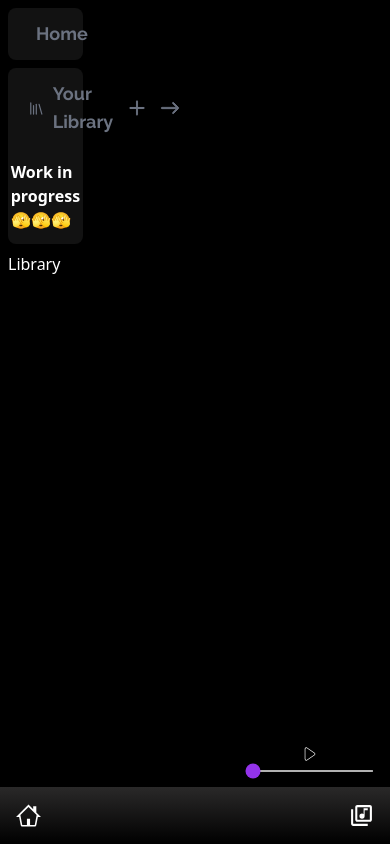
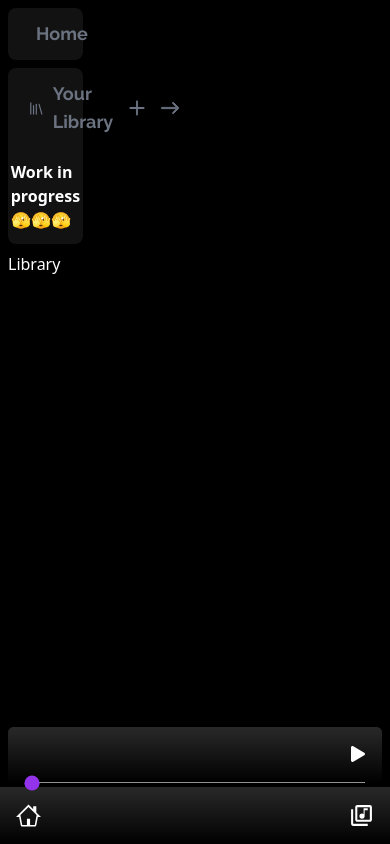
Before and after one commit to anonthedev/booksuno, a Next.js app: page /library in a window 390 px wide. Built offline with nearby package versions, Linux system fonts and the light colour scheme; a web font is replaced by a local one.

Commit message:
Better audio player and play/pause btn on book page which fcking works

```diff
--- a/src/Components/AudioController.tsx
+++ b/src/Components/AudioController.tsx
@@ -2,7 +2,7 @@
 "use client"
 
 import React, { useState, useEffect, MouseEventHandler } from 'react';
-import { CiPause1, CiPlay1 } from "react-icons/ci";
+import { FaPlay, FaPause } from "react-icons/fa"
 import { useAudioURL } from '@/zustand/state';
 
 interface propType {
@@ -19,7 +19,7 @@ const AudioController = ({ onPlay, onPause, isPlaying, onVolumeChange, onSeek, c
     const [volume, setVolume] = useState(100);
     const [isSeeking, setIsSeeking] = useState(false);
 
-    const {audioInfo} = useAudioURL((state:any) => state)
+    const { audioInfo } = useAudioURL((state: any) => state)
 
     useEffect(() => {
         setVolume(100); // Reset volume when audio changes
@@ -43,13 +43,15 @@ const AudioController = ({ onPlay, onPause, isPlaying, onVolumeChange, onSeek, c
     };
 
     return (
-        <div className="flex flex-row gap-2 items-center justify-between w-full min-h-[56px] bg-black md:justify-between">
+        <section className='flex flex-col md:mb-1'>
+            <div className="flex flex-col w-full min-h-[56px] bg-gradient-to-t from-black to-[#2a2929]  md:justify-between px-4 rounded-md">
+                <div className="flex flex-row gap-2 items-center justify-between w-100 min-h-[54px]">
                     <div className='w-[35ch]'>
                         <p>{audioInfo.audioName}</p>
                     </div>
-            <div className='flex flex-col items-center md:gap-2'>
-                <CiPlay1 onClick={onPlay} className={`${isPlaying ? "hidden" : "block"} cursor-pointer`} />
-                <CiPause1 onClick={onPause} className={`${isPlaying ? "block" : "hidden"} cursor-pointer`} />
+                    <div className='flex flex-col items-center'>
+                        <FaPlay onClick={onPlay} className={`${isPlaying ? "hidden" : "block"} cursor-pointer`} />
+                        <FaPause onClick={onPause} className={`${isPlaying ? "block" : "hidden"} cursor-pointer`} />
                         <div className='flex flex-row items-center gap-3'>
                             <span className='md:hidden'>{formatTime(currentTime)}</span>
                             <input
@@ -60,7 +62,7 @@ const AudioController = ({ onPlay, onPause, isPlaying, onVolumeChange, onSeek, c
                                 onMouseDown={() => setIsSeeking(true)}
                                 onMouseUp={(e) => { setIsSeeking(false); handleSeek(e); }}
                                 onChange={handleSeek}
-                        className="h-[2px] accent-purple-600 w-72 md:w-auto"
+                                className="h-[2px] accent-purple-600 w-72 md:hidden"
                             />
                             <span className='md:hidden'>{formatTime(duration)}</span>
                         </div>
@@ -74,6 +76,19 @@ const AudioController = ({ onPlay, onPause, isPlaying, onVolumeChange, onSeek, c
                         className="h-[2px] accent-purple-600 lg:hidden"
                     />
                 </div>
+                <input
+                    type="range"
+                    min="0"
+                    max={duration}
+                    value={isSeeking ? currentTime : currentTime}
+                    onMouseDown={() => setIsSeeking(true)}
+                    onMouseUp={(e) => { setIsSeeking(false); handleSeek(e); }}
+                    onChange={handleSeek}
+                    className="hidden md:block h-[1px] accent-purple-600 w-100 rounded-md"
+                />
+            </div>
+
+        </section>
     );
 };
 
--- a/src/Components/Book/Book.tsx
+++ b/src/Components/Book/Book.tsx
@@ -10,7 +10,7 @@ import { FaPlay, FaPause } from "react-icons/fa"
 export default function Book({ id }: { id: string }) {
     const [bookInfo, setBookInfo] = useState<any>()
     const [loading, setLoading] = useState<boolean>()
-    const { updateGlobalAudioURL, globalAudioURL, updateAudioInfo } = useAudioURL((state: any) => state)
+    const { updateGlobalAudioURL, globalAudioURL, updateAudioInfo, isPlaying, updateIsPlaying } = useAudioURL((state: any) => state)
     // const [playing, setPlaying] = useState<boolean>(() => (audioElRef && !audioElRef.current.paused))
 
     useEffect(() => {
@@ -52,28 +52,33 @@ export default function Book({ id }: { id: string }) {
                         <p className="font-golos">{bookInfo.bookDesc}</p>
                         <div className="flex flex-col gap-5 font-golos">
                             {bookInfo.episodes.length > 0 && bookInfo.episodes.map((episode: any, index: number) => (
-                                <div className="flex flex-row gap-2 items-center text-lg w-fit cursor-pointer" key={index} onClick={()=>{
-                                    updateGlobalAudioURL(episode.epURL)
-                                    updateAudioInfo({audioName: episode.epTitle, audioAuthor: ""})
-                                    // audioElRef.current.src = episode.epURL
-                                    // audioElRef.current.play()
-                                }}>
-                                    {/* {playing && audioElRef.current.src === episode.epURL ?
+                                <div className="flex flex-row gap-2 items-center text-lg w-fit cursor-pointer" key={index}
+                                // onClick={() => {
+                                //     updateGlobalAudioURL(episode.epURL)
+                                //     updateAudioInfo({ audioName: episode.epTitle, audioAuthor: "" })
+                                //     // audioElRef.current.src = episode.epURL
+                                //     // audioElRef.current.play()
+                                // }}
+                                >
+                                    {isPlaying && globalAudioURL === episode.epURL ?
                                         <FaPause
                                             className="cursor-pointer"
                                             size={20}
                                             onClick={() => {
-                                                audioElRef.current.pause()
-                                                updateAudioElRef(audioElRef)
+                                                updateIsPlaying(false)
+                                                // audioElRef.current.pause()
+                                                // updateAudioElRef(audioElRef)
                                             }}
                                         /> : <FaPlay
                                             className="cursor-pointer"
                                             size={20}
-                                            onClick={async () => {
-                                                audioElRef.current.src = episode.epURL
-                                                audioElRef.current.play()
-                                                updateAudioElRef(audioElRef)
-                                            }} />} */}
+                                            onClick={() => {
+                                                updateGlobalAudioURL(episode.epURL)
+                                                updateAudioInfo({ audioName: episode.epTitle, audioAuthor: "" })
+                                                updateIsPlaying(true)
+                                                // audioElRef.current.play()
+                                                // updateAudioElRef(audioElRef)
+                                            }} />}
                                     <span>{index + 1}.</span>
                                     <span className={`md:hidden`} title={episode.epTitle}>{episode.epTitle.length > 60 ? episode.epTitle.slice(0, -(episode.epTitle.length - 60)) + "..." : episode.epTitle}</span>
                                     <span className="hidden md:block" title={episode.epTitle}>{episode.epTitle.length > 40 ? episode.epTitle.slice(0, -(episode.epTitle.length - 40)) + "..." : episode.epTitle}</span>
--- a/src/Components/Dashboard/SearchBooks.tsx
+++ b/src/Components/Dashboard/SearchBooks.tsx
@@ -38,7 +38,7 @@ export default function SearchBooks() {
                 className="w-full flex flex-row gap-2 md:flex-col">
                 <input className="text-black bg-white w-1/2 md:w-full p-4 rounded-md focus:outline-none" placeholder={searchFilter === "title" ? "Enter book name" : searchFilter === "author" ? "Enter author's last name" : searchFilter === "genre" ? "Enter genre" : "Enter book name"} type="text" name="" id="" onChange={(e) => { setSearchQuery(e.target.value) }} />
 
-                <select className="text-black p-4 rounded-md font-semibold focus:outline-none" onChange={(e) => { setSearchFilter(e.target.value) }} defaultValue={"title"}>
+                <select className="text-black p-4 rounded-md md:w-fit font-semibold focus:outline-none" onChange={(e) => { setSearchFilter(e.target.value) }} defaultValue={"title"}>
                     <option value="title">Title</option>
                     <option value="author">Author</option>
                     <option value="genre">Genre</option>
--- a/src/Components/Player.tsx
+++ b/src/Components/Player.tsx
@@ -6,18 +6,27 @@ import AudioController from './AudioController';
 
 const AudioPlayer = () => {
 
-    const { globalAudioURL } = useAudioURL((state: any) => state)
+    const { globalAudioURL, isPlaying, updateIsPlaying } = useAudioURL((state: any) => state)
     const audioRef = useRef<HTMLAudioElement | null>(null);
-    const [isPlaying, setIsPlaying] = useState(false);
+    // const [isPlaying, setIsPlaying] = useState(false);
     const [currentTime, setCurrentTime] = useState(0);
     const [duration, setDuration] = useState(0);
 
-    useEffect(()=>{
-        if(globalAudioURL){
-            setIsPlaying(true)
+    useEffect(() => {
+        if (globalAudioURL) {
+            updateIsPlaying(true)
             audioRef.current?.play()
         }
     }, [globalAudioURL])
+
+    useEffect(() => {
+        if (isPlaying === true) {
+            audioRef.current?.play()
+        }
+        else if (isPlaying === false) {
+            audioRef.current?.pause()
+        }
+    }, [isPlaying])
 
     useEffect(() => {
         const audioElement = audioRef.current!;
@@ -40,12 +49,12 @@ const AudioPlayer = () => {
     }, []);
 
     const togglePlay = () => {
-        setIsPlaying(true);
+        updateIsPlaying(true);
         audioRef.current?.play();
     };
 
     const togglePause = () => {
-        setIsPlaying(false)
+        updateIsPlaying(false)
         audioRef.current?.pause()
     }
 
@@ -59,7 +68,7 @@ const AudioPlayer = () => {
     };
 
     return (
-        <div className="w-screen min-h-[54px] px-4">
+        <div className="w-screen min-h-[54px] px-2">
             <audio ref={audioRef} src={globalAudioURL} />
             <AudioController
                 onPlay={togglePlay}
--- a/src/Components/Sidebar/MobileSidebar.tsx
+++ b/src/Components/Sidebar/MobileSidebar.tsx
@@ -1,10 +1,11 @@
+import Link from "next/link"
 import { GoHome } from "react-icons/go"
 import { MdOutlineLibraryMusic } from "react-icons/md"
 
 export default function MobileSidebar() {
     return (
         <section className="hidden lg:flex flex-row gap-2 px-4 py-4 w-screen justify-between bg-gradient-to-t from-black to-[#2a2929]">
-            <GoHome size={25} />
+            <Link href={"/"}><GoHome size={25} /></Link>
             <MdOutlineLibraryMusic size={25} />
             {/* <span></span> */}
         </section>
--- a/src/zustand/state.tsx
+++ b/src/zustand/state.tsx
@@ -2,16 +2,10 @@ import { create } from 'zustand'
 
 export const useAudioURL = create((set) => ({
     globalAudioURL: "",
-    skipTo: 0,
-    duration: 0,
-    play: false,
+    isPlaying: false,
     audioInfo: {audioName: "", audioAuthor: ""},
-    audioElRef: null,
     updateGlobalAudioURL: (newURL: string) => set({ globalAudioURL: newURL }),
-    updateSkipTo: (seconds: number) => set({ skipTo: seconds }),
-    updateDuration: (duration: number) => set({ duration: duration }),
-    updatePlay: (play: boolean) => set({ play: play}),
-    updateAudioElRef: (elRef: HTMLAudioElement) => set({ audioElRef: elRef}),
+    updateIsPlaying: (play: boolean) => set({ isPlaying: play}),
     updateAudioInfo: (info: any) => set({ audioInfo: {audioName: info.audioName, audioAuthor: info.audioAuthor}})
 }))
 
```
Lines whose indentation alone changed are shown as unchanged.
